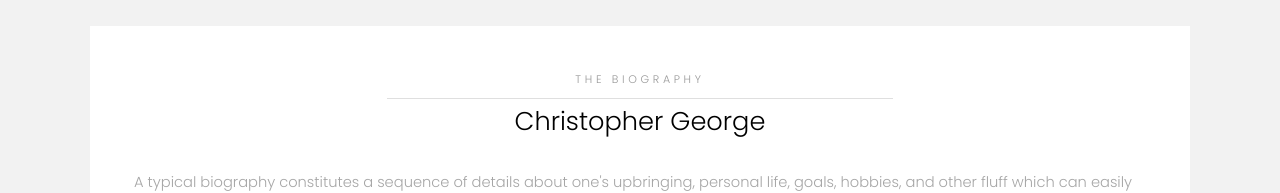
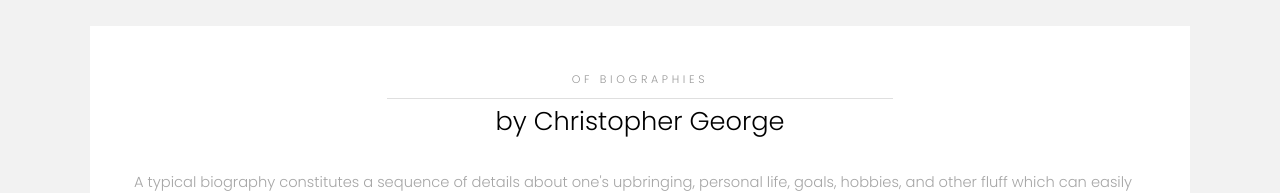
Before and after one commit to Chrismonkey1/website, a plain HTML site: page generic.html in a window 1280 px wide. Shown: the part 350-543 px from the top of the page. Drawn offline with Linux system fonts and the light colour scheme.

Commit message:
Update generic.html

```diff
--- a/generic.html
+++ b/generic.html
@@ -18,8 +18,8 @@
 			</section><!-- Two --><section id="two" class="wrapper style2"><div class="inner">
 					<div class="box">
 						<div class="content">
-							<header class="align-center"><p>The Biography</p>
-								<h2>Christopher George</h2>
+							<header class="align-center"><p>Of Biographies</p>
+								<h2> by Christopher George </h2>
 							</header><p>A typical biography constitutes a sequence of details about one's upbringing, personal life, goals, hobbies, and other fluff which can easily obscure to the reader the actual identity of the subject of their reading. </p>
 
 							<p> It is important not to make the mistake of conflating identity with these things; Rather, what one does in their time is a reflection of their pattern of thought. And pattern of thought is identity. Writing clarifies identity because writing is formalized thought. </p>
```
